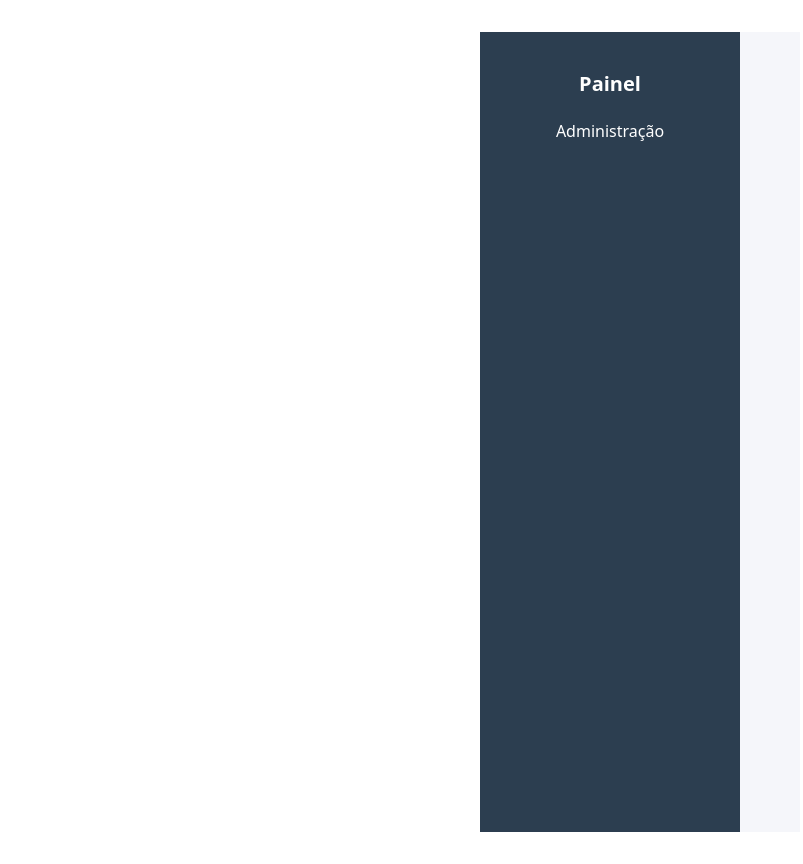
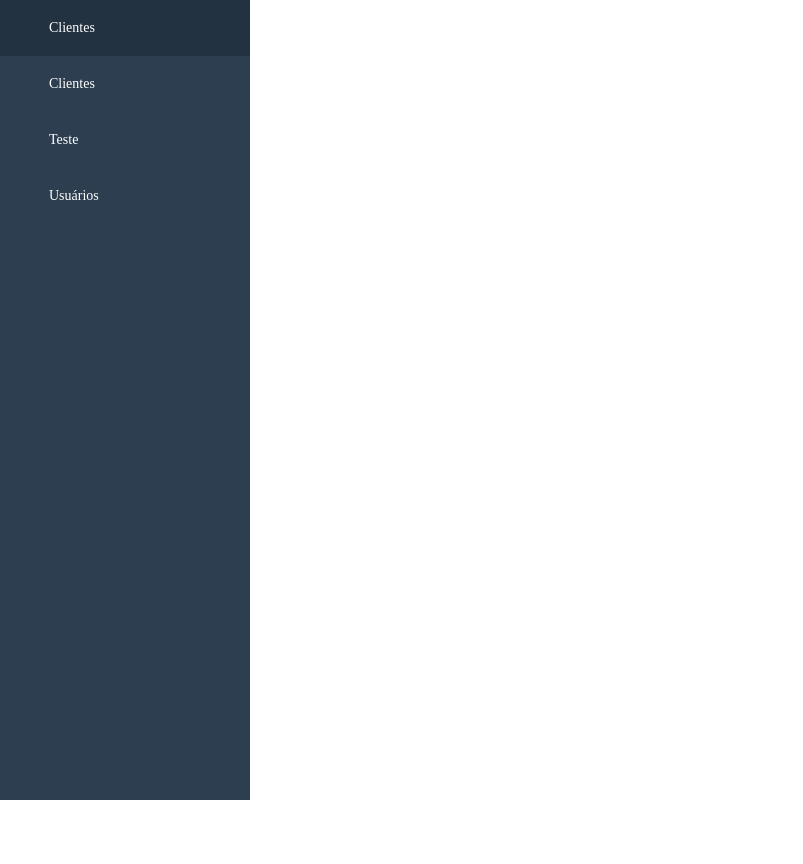
Before and after one commit to Luan-Kussner/front-projeto-laravel, a Vue app: page /dashboard in a window 1280 px wide. Shown: the whole page, without its empty margins (0-803 px from the left). After the commit the page ends 800 px from the top, so only its background shows below. Built offline with nearby package versions, Linux system fonts and the light colour scheme.

Commit message:
menu inicial

```diff
--- a/package.json
+++ b/package.json
@@ -9,7 +9,9 @@
     "preview": "vite preview"
   },
   "dependencies": {
+    "@element-plus/icons-vue": "^2.3.1",
     "axios": "^1.8.4",
+    "element-plus": "^2.9.7",
     "vue": "^3.5.13",
     "vue-router": "^4.5.0",
     "vue3-toastify": "^0.2.8"
--- a/src/views/Dashboard.vue
+++ b/src/views/Dashboard.vue
@@ -1,99 +1,64 @@
 <template>
-  <div class="dashboard-container">
-    <!-- Sidebar -->
-    <aside class="sidebar">
-      <h2 class="sidebar-title">Painel</h2>
-      <ul>
-        <li @click="toggleAdmin">
-          <span>Administração</span>
-          <ul v-if="showAdmin" class="submenu">
-            <li>
-              <router-link to="/clientes">Clientes</router-link>
-            </li>
-            <!-- Adicione mais submenus aqui -->
-          </ul>
-        </li>
-      </ul>
-    </aside>
-
-    <!-- Conteúdo principal -->
-    <main class="main-content">
-      <router-view />
-    </main>
+  <div class="sidebar">
+    <el-scrollbar>
+      <el-menu
+        :default-active="$route.path"
+        class="el-menu-vertical-demo"
+        mode="vertical"
+        background-color="#2c3e50"
+        text-color="#fff"
+        active-text-color="#ffd04b"
+        router
+      >
+        <el-menu-item index="/teste">
+          <el-icon><i class="el-icon-house"></i></el-icon>
+          <span slot="title">Clientes</span>
+        </el-menu-item>
+        <el-menu-item index="/clientes">
+          <el-icon><i class="el-icon-truck"></i></el-icon>
+          <span slot="title">Clientes</span>
+        </el-menu-item>
+        <el-menu-item index="/teste">
+          <el-icon><i class="el-icon-location"></i></el-icon>
+          <span slot="title">Teste</span>
+        </el-menu-item>
+        <el-menu-item index="/usuarios">
+          <el-icon><i class="el-icon-user"></i></el-icon>
+          <span slot="title">Usuários</span>
+        </el-menu-item>
+      </el-menu>
+    </el-scrollbar>
   </div>
 </template>
 
-<script>
-export default {
-  data() {
-    return {
-      showAdmin: false,
-    };
-  },
-  methods: {
-    toggleAdmin() {
-      this.showAdmin = !this.showAdmin;
-    },
-  },
-};
+<script setup>
+// Certifique-se que os ícones estão importados corretamente, se estiver usando os do Element Plus
+import { ElMenu, ElMenuItem, ElScrollbar, ElIcon } from 'element-plus'
 </script>
 
 <style scoped>
-.dashboard-container {
+.sidebar {
+  background-color: #2c3e50;
+  color: white;
+  height: 100vh;
+  width: 250px;
+  position: fixed;
+  top: 0;
+  left: 0;
   display: flex;
-  min-height: 100vh;
-  background: #f5f6fa;
+  flex-direction: column;
+  z-index: 1000;
 }
 
-/* Sidebar */
-.sidebar {
-  width: 220px;
-  background-color: #2c3e50;
-  color: white;
-  padding: 20px;
+.el-scrollbar {
+  flex: 1;
+  overflow-y: auto;
 }
 
-.sidebar-title {
-  font-size: 20px;
-  margin-bottom: 20px;
-  font-weight: bold;
-}
-
-.sidebar ul {
-  list-style: none;
-  padding: 0;
-}
-
-.sidebar li {
-  cursor: pointer;
-  margin-bottom: 10px;
-}
-
-.sidebar li span {
-  font-weight: 500;
-}
-
-.submenu {
-  margin-top: 10px;
-  margin-left: 10px;
-}
-
-.submenu li {
-  margin: 5px 0;
-}
-
-.submenu a {
-  color: #ecf0f1;
-  text-decoration: none;
-}
-
-.submenu a:hover {
-  text-decoration: underline;
-}
-
-/* Conteúdo principal */
-.main-content {
-  flex: 1;
-  padding: 30px;
+.el-menu-vertical-demo {
+  width: 100%;
+  border-right: none;
+  display: flex;
+  flex-direction: column;
 }
 </style>
--- a/src/views/clientes/Clientes.vue
+++ b/src/views/clientes/Clientes.vue
@@ -1,5 +1,37 @@
 <template>
   <div>
-    <h1 style="color: black !important;">Cadastro de Clientes</h1>
+    <h2>Lista de Clientes</h2>
+    <el-table :data="clientes" style="width: 100%">
+      <el-table-column prop="id" label="ID" width="50" />
+      <el-table-column prop="nome" label="Nome" />
+      <el-table-column prop="email" label="Email" />
+      <el-table-column prop="telefone" label="Telefone" />
+    </el-table>
   </div>
 </template>
+
+<script>
+import { ref, onMounted } from 'vue'
+import api from "../../services/Api";
+
+export default {
+  setup() {
+    const clientes = ref([])
+
+    const carregarClientes = async () => {
+      try {
+        const response = await api.get('/produtos')
+        clientes.value = response.data
+      } catch (error) {
+        console.error('Erro ao buscar clientes:', error)
+      }
+    }
+
+    onMounted(() => {
+      carregarClientes()
+    })
+
+    return { clientes }
+  }
+}
+</script>
```
Also changed, not shown: src/main.js (+8 -2 lines), 1 other file (tests, documents, lock files or other folders).
